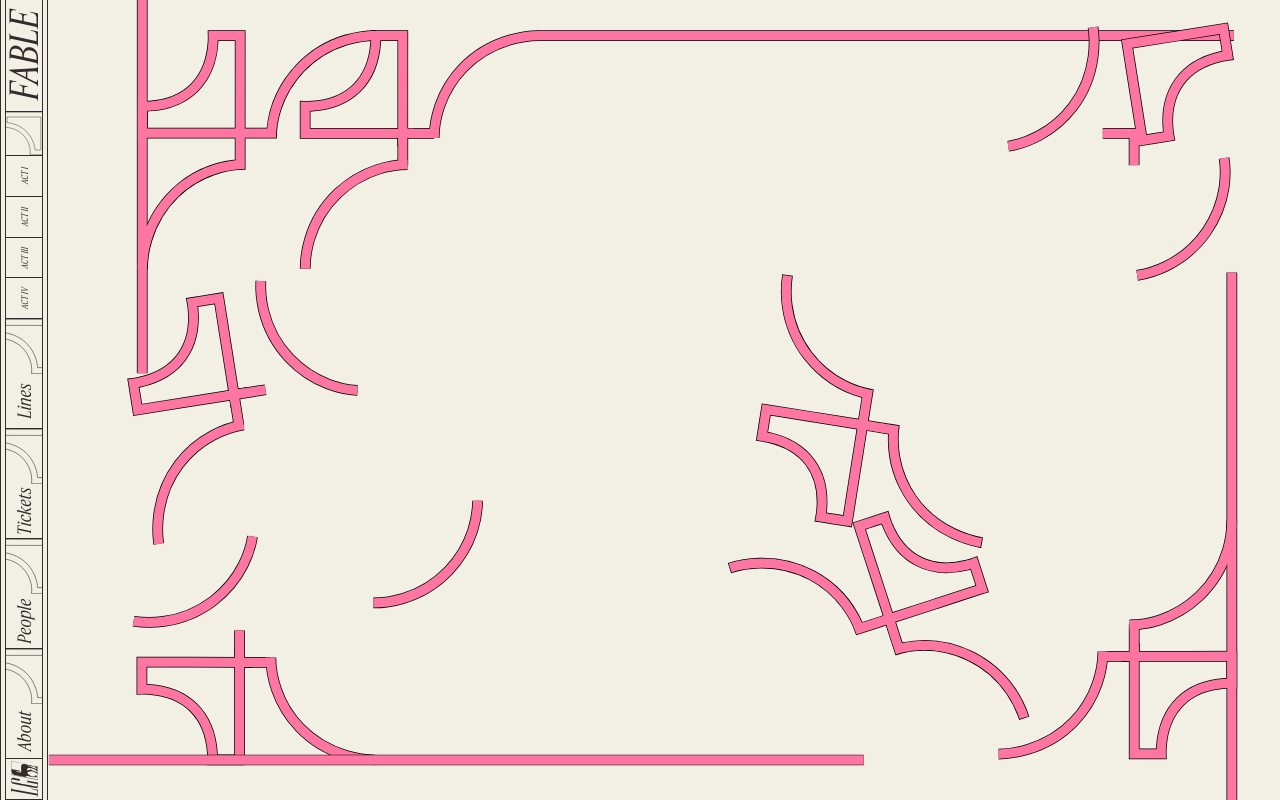
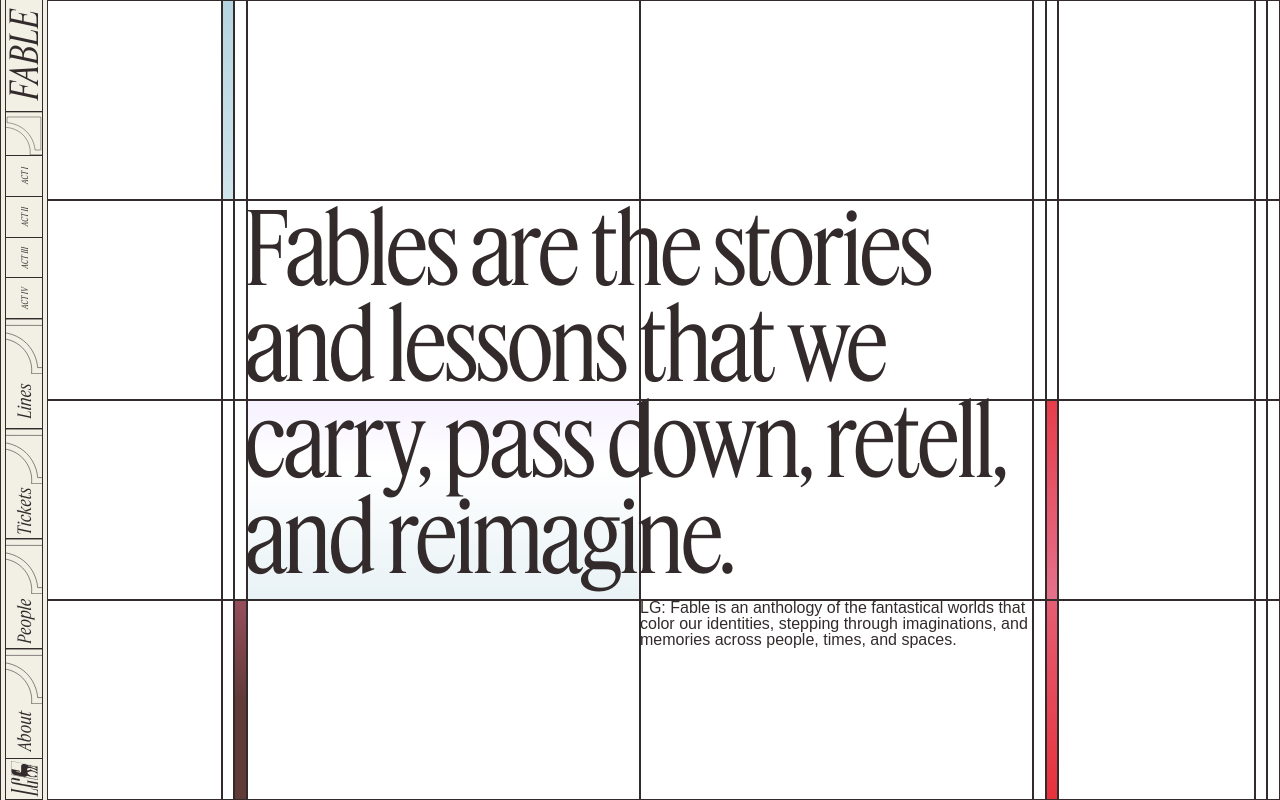
Before and after one commit to lunar-gala/2026-fable, a Next.js app: page / in a window 1280 px wide. Shown: the top 800 px of the page. Built offline with nearby package versions, Linux system fonts and the light colour scheme; a web font is replaced by a local one.

Commit message:
added more gradient to about page bg

```diff
--- a/src/app/components/About/AboutGrid.tsx
+++ b/src/app/components/About/AboutGrid.tsx
@@ -44,7 +44,7 @@ export default function AboutGrid() {
             <div className='landingCell l-cell c3'></div>
             <div className='landingCell xs-cell c4'></div>
             <div className='landingCell xs-cell c5'></div>
-            <div className='landingCell xl-cell c6'></div>
+            <div className='allactgradient landingCell xl-cell c6'></div>
             <div className='landingCell xl-cell c6'> </div>
             <div className='landingCell xs-cell c5'></div>
             <div className='a3gradient1 landingCell xs-cell c4'> </div>
@@ -58,7 +58,7 @@ export default function AboutGrid() {
             <div className='landingCell xs-cell c2'></div>
             <div className='landingCell l-cell c3'></div>
             <div className='landingCell xs-cell c4'></div>
-            <div className='landingCell xs-cell c5'></div>
+            <div className='a2gradient1 landingCell xs-cell c5'></div>
             <div className='landingCell xl-cell c6'></div>
             <div className='landingCell xl-cell c6'> </div>
             <div className='landingCell xs-cell c5'></div>
@@ -79,7 +79,7 @@ export default function AboutGrid() {
             <div className='landingCell xs-cell c5'></div>
             <div className='landingCell xs-cell c4'> </div>
             <div className='landingCell l-cell c3'> </div>
-            <div className='landingCell xs-cell c2'></div>
+            <div className='allactgradient landingCell xs-cell c2'></div>
             <div className='landingCell xs-cell c1'></div>
         </div>
 
--- a/src/app/components/About/about.css
+++ b/src/app/components/About/about.css
@@ -30,6 +30,25 @@
 
 }
 
+.allactgradient {
+  background: linear-gradient(
+    180deg,
+    #b0d2de 0%,
+    #FFF 10.58%,
+    #ff76a2 22.6%,
+    #613b38 30.29%,
+    #613b38 36.06%,
+    #e7303a 42.79%,
+    #dfcdff 57.69%,
+    #FFF 67.79%,
+    #b0d2de 88.15%,
+    #FFF 100%
+  );
+  background-size: 100% 2300px; /* needs to be after background declaration so that it doesn't get reset */
+    animation: gradientmove 30s ease infinite;
+
+}
+
 @keyframes gradientmove {
     0% {
         background-position: 0% 0%;
--- a/src/app/page.tsx
+++ b/src/app/page.tsx
@@ -1,3 +1,4 @@
+import AboutContent from "./components/About/AboutContent";
 import AboutFull from "./components/About/AboutFull";
 import MainContent from "./components/MainContent";
 import NavBar from "./components/NavBar";
@@ -10,7 +11,7 @@ export default function Home() {
       style={{ backgroundColor: COLORS.background }}
     >
       <NavBar />
-      <MainContent />
+      <AboutFull />
     </main>
   );
 }
```
